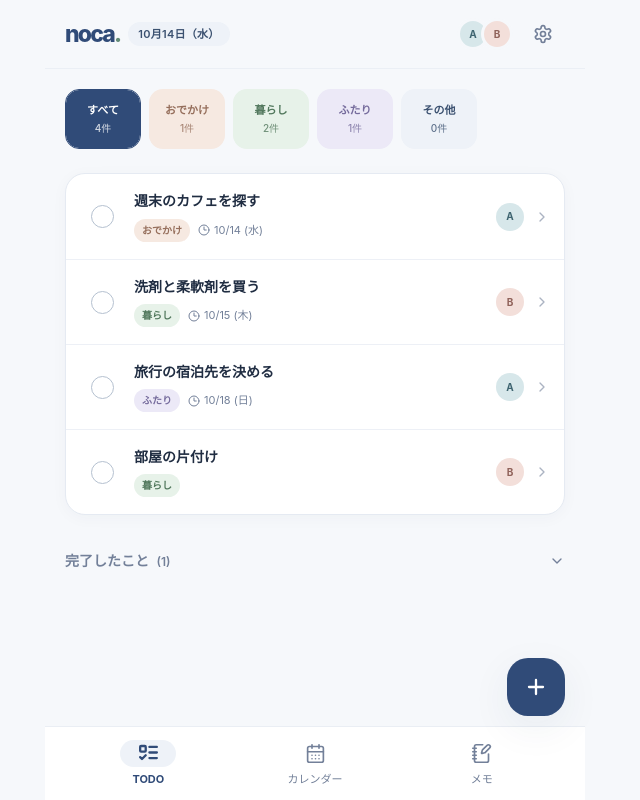
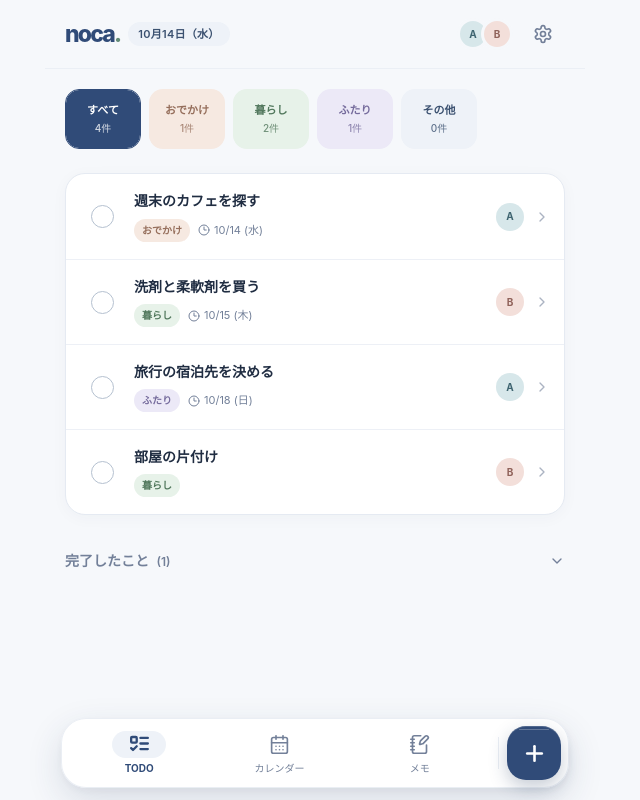
Before and after one commit to ShunsukeOta/noca, a React (Vite) app: page /todo in a window 1280 px wide. Shown: the whole page, without its empty margins (325-965 px from the left). Built offline with nearby package versions, Linux system fonts and the light colour scheme.

Commit message:
feat(ui): floating bottom dock with prominent inline create button

```diff
--- a/src/components/app-shell.tsx
+++ b/src/components/app-shell.tsx
@@ -100,25 +100,20 @@ export function AppShell() {
         </AnimatePresence>
       </main>
 
-      {active && <div className="pointer-events-none fixed bottom-0 left-1/2 z-30 h-0 w-full max-w-[540px] -translate-x-1/2">
-        <motion.div className="pointer-events-auto fab absolute right-5"
-          whileTap={reduceMotion ? undefined : { scale: 0.91 }}
-          transition={{ type: "spring", stiffness: 510, damping: 28 }}>
-          <Button type="button" size="icon" aria-label={active.label + "を追加"}
-            onClick={() => { if (active.kind === "todo") openCreate(); else if (active.kind === "calendar") calendar.openCreate(); else setSheetOpen(true) }}
-            className="noca-shadow size-[58px] rounded-[21px] shadow-lg">
-            <Plus className="size-6 stroke-[2.3px]" />
-          </Button>
-        </motion.div>
-      </div>}
-
-      <nav className="bottom-nav fixed bottom-0 left-1/2 z-20 flex w-full max-w-[540px] -translate-x-1/2 items-center border-t border-border/80 bg-card/95 px-5 pt-2 backdrop-blur-xl" aria-label="メインメニュー">
+      <nav data-testid="bottom-dock"
+        className="bottom-nav fixed left-1/2 z-30 flex w-[calc(100%-32px)] max-w-[508px] -translate-x-1/2 items-center gap-1.5 rounded-[25px] border border-border/80 bg-card/95 p-[7px] backdrop-blur-2xl"
+        aria-label="メインメニュー">
+        <div className="flex min-w-0 flex-1 items-center">
           <LayoutGroup id="global-bottom-tabs">
             {tabs.map(({ to, label, icon: Icon }) => (
-          <NavLink key={to} to={to} className={({ isActive }) => cn("flex min-h-[57px] flex-1 flex-col items-center justify-center gap-1 rounded-xl text-muted-foreground transition-colors", isActive && "text-primary")} aria-label={label}>
+              <NavLink key={to} to={to}
+                className={({ isActive }) => cn(
+                  "flex min-h-[54px] min-w-0 flex-1 flex-col items-center justify-center gap-1 rounded-[16px] text-muted-foreground transition-colors focus-visible:outline-none focus-visible:ring-2 focus-visible:ring-ring",
+                  isActive && "text-primary"
+                )} aria-label={label}>
                 {({ isActive }) => (
                   <>
-                <span className="relative flex h-[27px] w-[56px] items-center justify-center rounded-full">
+                    <span className="relative flex h-[27px] w-full max-w-[54px] items-center justify-center rounded-full">
                       {isActive && <motion.span layoutId="nav-indicator" aria-hidden="true" className="absolute inset-0 rounded-full bg-secondary"
                         transition={reduceMotion ? { duration: 0 } : { type: "spring", stiffness: 470, damping: 38 }} />}
                       <motion.span className="relative z-10 flex items-center justify-center"
@@ -127,14 +122,31 @@ export function AppShell() {
                         <Icon className="size-[21px]" strokeWidth={isActive ? 2.5 : 1.9} />
                       </motion.span>
                     </span>
-                <span className={cn("text-[11px] font-medium", isActive && "font-bold")}>{label}</span>
+                    <span className={cn("text-[10px] font-medium leading-tight", isActive && "font-bold")}>{label}</span>
                   </>
                 )}
               </NavLink>
             ))}
           </LayoutGroup>
+        </div>
+        {active && (
+          <>
+            <span aria-hidden="true" className="mx-0.5 h-8 w-px shrink-0 bg-border/80" />
+            <motion.div className="shrink-0"
+              whileTap={reduceMotion ? undefined : { scale: 0.90 }}
+              transition={{ type: "spring", stiffness: 510, damping: 29 }}>
+              <Button type="button" size="icon" aria-label={active.label + "を追加"}
+                data-testid="dock-add-button"
+                onClick={() => { if (active.kind === "todo") openCreate(); else if (active.kind === "calendar") calendar.openCreate(); else setSheetOpen(true) }}
+                className="dock-create relative size-[54px] overflow-hidden rounded-[19px] bg-primary text-primary-foreground focus-visible:ring-2 focus-visible:ring-ring focus-visible:ring-offset-2">
+                <span className="pointer-events-none absolute inset-x-3 top-[3px] h-px rounded-full bg-white/25" aria-hidden="true" />
+                <Plus className="relative size-[25px] stroke-[2.5px]" />
+              </Button>
+            </motion.div>
+          </>
+        )}
       </nav>
-      <div className="pointer-events-none fixed bottom-[calc(153px+env(safe-area-inset-bottom))] left-1/2 z-40 w-full max-w-[540px] -translate-x-1/2 px-5">
+      <div className="pointer-events-none fixed bottom-[calc(105px+env(safe-area-inset-bottom))] left-1/2 z-40 w-full max-w-[540px] -translate-x-1/2 px-5">
         <AnimatePresence initial={false}>
           {deleted && (
             <motion.div key={deleted.task.id} role="status" aria-live="polite"
@@ -152,7 +164,7 @@ export function AppShell() {
           )}
         </AnimatePresence>
       </div>
-      <div className="pointer-events-none fixed bottom-[calc(153px+env(safe-area-inset-bottom))] left-1/2 z-40 w-full max-w-[540px] -translate-x-1/2 px-5">
+      <div className="pointer-events-none fixed bottom-[calc(105px+env(safe-area-inset-bottom))] left-1/2 z-40 w-full max-w-[540px] -translate-x-1/2 px-5">
         <AnimatePresence initial={false}>
           {calendar.deleted && (
             <motion.div key={calendar.deleted.event.id} role="status" aria-live="polite"
--- a/src/styles/globals.css
+++ b/src/styles/globals.css
@@ -100,8 +100,19 @@ a { -webkit-touch-callout: none; }
   backdrop-filter: blur(20px);
 }
 .app-content { padding-bottom: calc(116px + env(safe-area-inset-bottom)); }
-.bottom-nav { padding-bottom: max(env(safe-area-inset-bottom), 8px); }
-.fab { bottom: calc(84px + env(safe-area-inset-bottom)); }
+.bottom-nav {
+  bottom: calc(12px + env(safe-area-inset-bottom));
+  box-shadow: 0 13px 36px rgba(35, 58, 92, .14), 0 3px 10px rgba(35, 58, 92, .045);
+}
+.dark .bottom-nav {
+  box-shadow: 0 16px 42px rgba(0, 0, 0, .36), 0 3px 12px rgba(0, 0, 0, .16);
+}
+.dock-create {
+  box-shadow: 0 7px 18px rgba(35, 58, 92, .26), inset 0 1px 0 rgba(255,255,255,.16);
+}
+.dark .dock-create {
+  box-shadow: 0 7px 18px rgba(0, 0, 0, .3), inset 0 1px 0 rgba(255,255,255,.2);
+}
 .sheet-panel { padding-bottom: max(env(safe-area-inset-bottom), 16px); }
 .tap-target { min-width: 44px; min-height: 44px; }
 .noca-shadow { box-shadow: 0 12px 40px rgba(35, 58, 92, .065); }
```
Also changed, not shown: 2 other files (tests, documents, lock files or other folders). Lines whose indentation alone changed are shown as unchanged.
